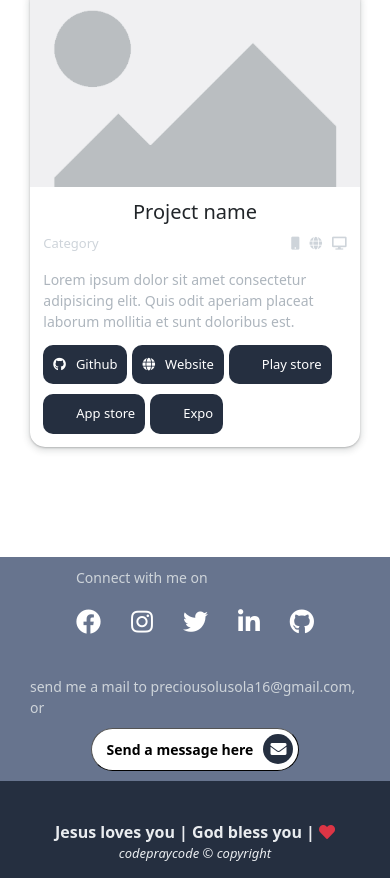
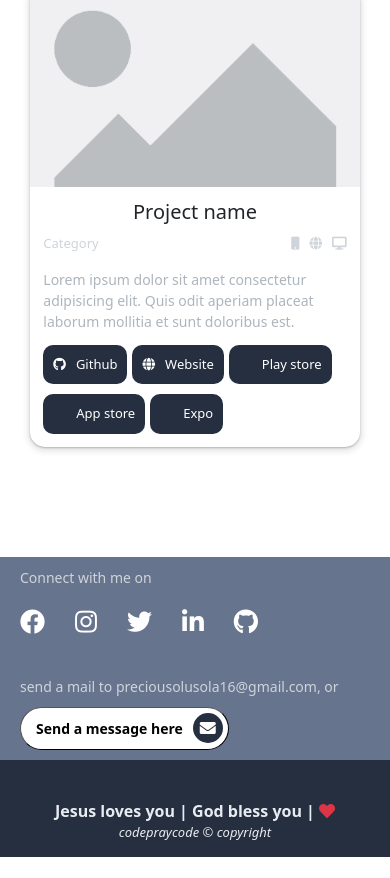
Before and after one commit to codepraycode/codepraycode, a React (Create React App) app: page / in a window 390 px wide. Shown: the part 5648-6526 px from the top of the page. After the commit the page ends 6505 px from the top, so only its background shows below. Built offline with nearby package versions, Linux system fonts and the light colour scheme.

Commit message:
Updated footer

```diff
--- a/public/scss/components/_footer.scss
+++ b/public/scss/components/_footer.scss
@@ -66,15 +66,17 @@ footer {
 
             .footer_top {
                 background: $secondary;
-                padding: 5px 30px;
+                padding: 5px 20px;
                 flex-direction: column;
-                align-items: center;
+                align-items: stretch;
                 justify-content: center;
                 row-gap: 15px;
 
-
                 .right {
-                    align-items: center;
+                    align-items: stretch;
+                }
+                .handles {
+                    justify-content: flex-start;
                 }
             }
 
--- a/public/scss/components/_porfolio.scss
+++ b/public/scss/components/_porfolio.scss
@@ -6,9 +6,10 @@
         display: flex;
         flex-wrap: wrap;
         align-items: center;
-        justify-content: space-evenly;
+        justify-content: space-around;
 
         row-gap: 50px;
+        column-gap: 20px;
 
         .portfolio__content {
             @include mixins.card;
--- a/src/components/Footer/index.js
+++ b/src/components/Footer/index.js
@@ -14,7 +14,7 @@ const Footer = () => {
                 </div>
 
                 <div className="right">
-                    <p>send me a mail to preciousolusola16@gmail.com, or </p>
+                    <p>send a mail to preciousolusola16@gmail.com, or </p>
                     <button className="btn-rounded sm">
                         Send a message here
                         <span>
```
Also changed, not shown: public/assets/css/styles.css, 1 other file (tests, documents, lock files or other folders).
